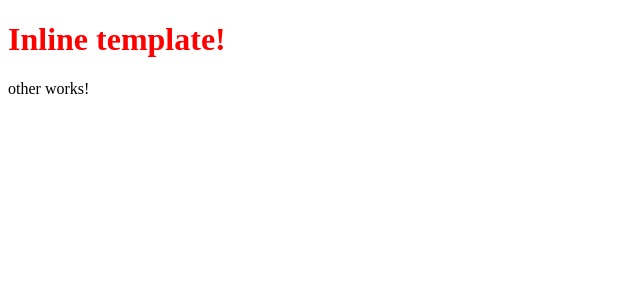
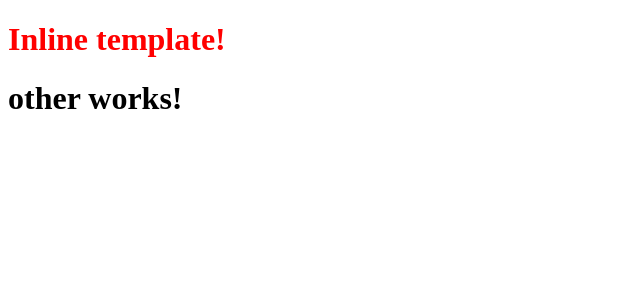
Before and after one commit to gabobytes/first-app-a2, an Angular app: page / in a window 1280 px wide. Shown: the top 300 px of the page, without its empty margins (0-640 px from the left). Built offline with nearby package versions, Linux system fonts and the light colour scheme.

Commit message:
sample shadow dom

```diff
--- a/src/app/other/other.component.html
+++ b/src/app/other/other.component.html
@@ -1,3 +1,3 @@
-<p>
+<h1>
   other works!
-</p>
+</h1>
```
